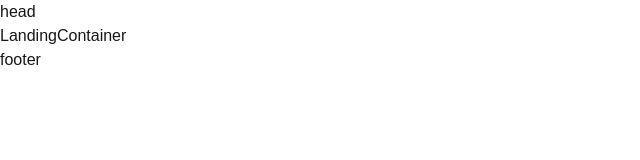
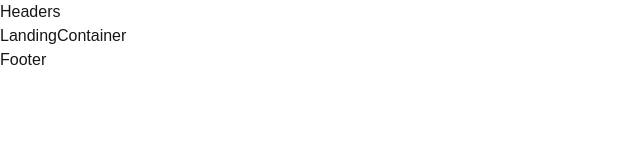
Before and after one commit to shivarahimi/tourism_project, a Next.js app: page / in a window 1280 px wide. Shown: the top 160 px of the page, without its empty margins (0-640 px from the left). Built offline with nearby package versions, Linux system fonts and the light colour scheme.

Commit message:
shiva-update

```diff
--- a/src/components/layout/CMSLayout/CMSLayout.tsx
+++ b/src/components/layout/CMSLayout/CMSLayout.tsx
@@ -1,4 +1,6 @@
 // base
+import { Footer } from "@/components/tools/Footer/Footer";
+import { Headers } from "@/components/tools/Headers/Headers";
 import React, { FC } from "react";
 
 interface IPropType {
@@ -8,9 +10,9 @@ interface IPropType {
 const CMSLayout: FC<IPropType> = ({ children }) => {
   return (
     <>
-      <header>head</header>
-      {children}
-      <footer>footer</footer>
+      <Headers />
+      <section>{children}</section>
+      <Footer />
     </>
   );
 };
--- /dev/null
+++ b/src/components/tools/Footer/Footer.tsx
@@ -0,0 +1,10 @@
+// base
+import { FC } from "react";
+
+interface IPropType {}
+
+const Footer: FC<IPropType> = () => {
+  return <>Footer</>;
+};
+
+export { Footer };
--- /dev/null
+++ b/src/components/tools/Headers/Headers.tsx
@@ -0,0 +1,10 @@
+// base
+import { FC } from "react";
+
+interface IPropType {}
+
+const Headers: FC<IPropType> = () => {
+  return <>Headers</>;
+};
+
+export { Headers };
```
